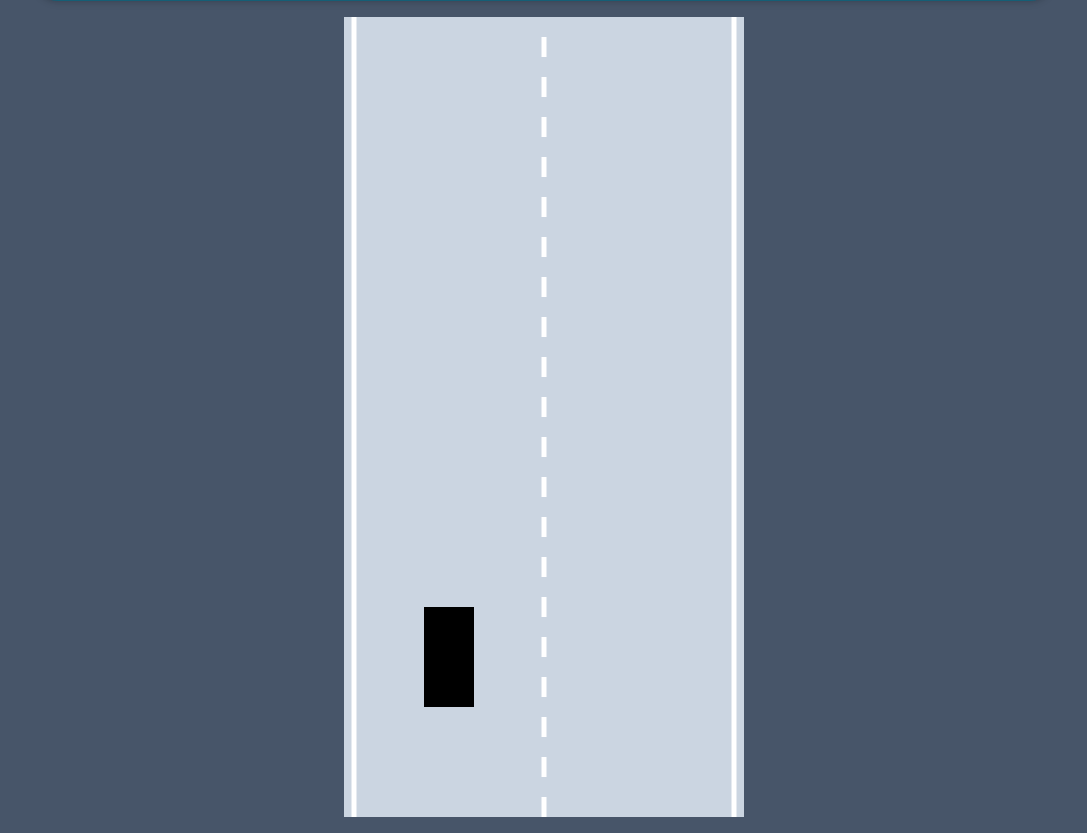
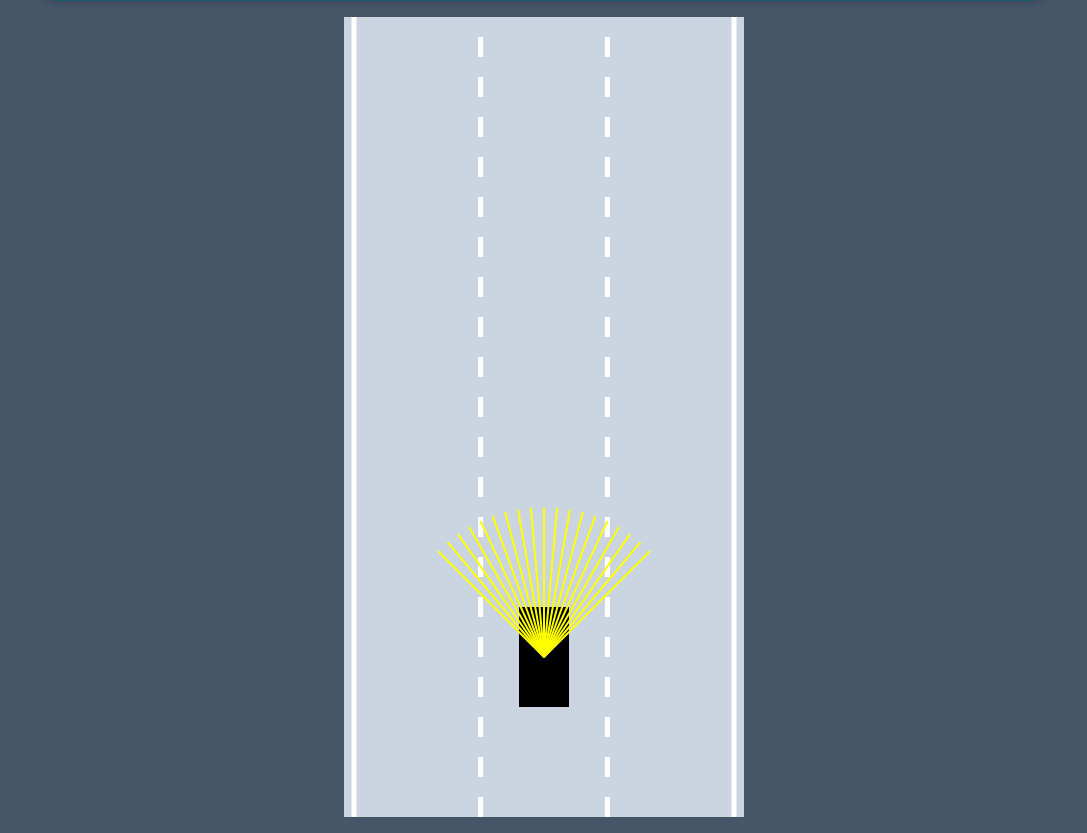
Before and after one commit to H3nry-T/self-driving-car, a website: page src/index.html in a window 1280 px wide. Shown: the part 67-900 px from the top of the page, without its empty margins (96-1183 px from the left). Drawn offline with Linux system fonts and the light colour scheme.

Commit message:
added yellow sensors onto car

```diff
--- a/src/index.html
+++ b/src/index.html
@@ -7,7 +7,7 @@
 
     <script src="./utils/animate.js" defer></script>
     <script src="./utils/linearInterpolation.js" defer></script>
-
+    <script src="./utils/getIntersection.js"></script>
     <script src="./objects/Road.js" defer></script>
     <script src="./objects/Sensor.js" defer></script>
     <script src="./objects/Controls.js" defer></script>
--- a/src/index.js
+++ b/src/index.js
@@ -6,8 +6,8 @@ canvas.width = 400;
 // CONTEXT:
 const context = canvas.getContext("2d");
 // Car(x, y, width, height)
-const road = new Road(canvas.width / 2, canvas.width * 0.95, 2);
-const car = new Car(road.getLaneCenter(0), 700, 50, 100);
+const road = new Road(canvas.width / 2, canvas.width * 0.95, 3);
+const car = new Car(road.getLaneCenter(1), 700, 50, 100);
 
 //START ANIMATING GAME
 animate();
--- a/src/objects/Car.js
+++ b/src/objects/Car.js
@@ -11,6 +11,8 @@ class Car {
     this.friction = 0.05;
 
     this.angle = 0;
+
+    this.sensor = new Sensor(this);
   }
 
   draw(context) {
@@ -22,9 +24,14 @@ class Car {
     context.rect(-this.width / 2, -this.height / 2, this.width, this.height);
     context.fill();
     context.restore();
+
+    this.sensor.draw(context);
   }
 
-  update() {
+  update(roadBorder) {
+
+    this.sensor.update(roadBorder);
+
     if (this.controls.forward) {
       this.velocity += this.acceleration;
     }
@@ -34,6 +41,7 @@ class Car {
 
     this.#carVelocity();
     this.#carAngle();
+    this.sensor.update();
   }
 
   #carVelocity() {
--- a/src/objects/Sensor.js
+++ b/src/objects/Sensor.js
@@ -1,21 +1,91 @@
 class Sensor {
   constructor(car) {
     this.car = car;
-    this.rayCount = 3;
-    this.rayLength = 100;
-    this.raySpread = Math.PI / 4;
+    this.rayCount = 19;
+    this.rayLength = 150;
+    this.raySpread = Math.PI / 2;
 
     this.rays = [];
+
+    this.readings = [];
   }
 
-  update() {
+  update(roadBorder) {
+    this.#castRays();
+    this.readings = [];
+    for (let i = 0; i < this.rays.length; i++) {
+      this.readings.push(this.#getReading(this.rays[i], roadBorder));
+    }
+  }
+
+  draw(context) {
+    for (let i = 0; i < this.rayCount; i++) {
+      let end = this.rays[i][1];
+      if (this.readings[i]) {
+        end = this.readings[i];
+      }
+
+      context.beginPath();
+      context.lineWidth = 2;
+      context.strokeStyle = "yellow";
+      context.moveTo(this.rays[i][0].x, this.rays[i][0].y);
+      context.lineTo(end.x, end.y);
+      context.stroke();
+
+      context.beginPath();
+      context.lineWidth = 2;
+      context.strokeStyle = "black";
+      context.moveTo(this.rays[i][1].x, this.rays[i][1].y);
+      context.lineTo(end.x, end.y);
+      context.stroke();
+    }
+  }
+
+  #castRays() {
     this.rays = [];
     for (let i = 0; i < this.rayCount; i++) {
-      const rayAngle = linearInterpolation(
-        this.raySpread / 2,
-        -this.raySpread / 2,
-        i / (this.rayCount - 1)
+      const rayAngle =
+        linearInterpolation(
+          this.raySpread / 2,
+          -this.raySpread / 2,
+          this.rayCount === 1 ? 0.5 : i / (this.rayCount - 1)
+        ) + this.car.angle;
+
+      const start = { x: this.car.x, y: this.car.y };
+      const end = {
+        x: this.car.x - Math.sin(rayAngle) * this.rayLength,
+        y: this.car.y - Math.cos(rayAngle) * this.rayLength,
+      };
+      this.rays.push([start, end]);
+    }
+  }
+
+  //potential for bugs
+  #getReading(ray, roadBorder) {
+    let touches = [];
+
+    for (let i = 0; i < roadBorder?.length; i++) {
+      const touch = getIntersection(
+        ray[0],
+        ray[1],
+        roadBorder[i][0],
+        roadBorder[i][1]
       );
+
+      if (touch) {
+        touches.push(touch);
+      }
+    }
+
+    if (touches.length === 0) {
+      return null;
+    } else {
+      const offsets = touches.map((touch) => touch.offset);
+      const minOffset = Math.min(...offsets);
+      if (touches.length > 0) {
+        // console.log(touches.find((touch) => touch.offset === minOffset));
+      }
+      return touches.find((touch) => touch.offset === minOffset);
     }
   }
 }
--- a/src/utils/animate.js
+++ b/src/utils/animate.js
@@ -1,5 +1,5 @@
 function animate() {
-  car.update();
+  car.update(road.border);
   canvas.height = window.innerHeight;
 
   context.save();
--- /dev/null
+++ b/src/utils/getIntersection.js
@@ -0,0 +1,18 @@
+function getIntersection(A, B, C, D) {
+  const tTop = (D.x - C.x) * (A.y - C.y) - (D.y - C.y) * (A.x - C.x);
+  const uTop = (C.y - A.y) * (A.x - B.x) - (C.x - A.x) * (A.y - B.y);
+  const bottom = (D.y - C.y) * (B.x - A.x) - (D.x - C.x) * (B.y - A.y);
+
+  if (bottom != 0) {
+    const t = tTop / bottom;
+    const u = uTop / bottom;
+    if (t >= 0 && t <= 1 && u >= 0 && u <= 1) {
+      return {
+        x: linearInterpolation(A.x, B.x, t),
+        y: linearInterpolation(A.y, B.y, t),
+        offset: t,
+      };
+    }
+  }
+  return null;
+}
```
